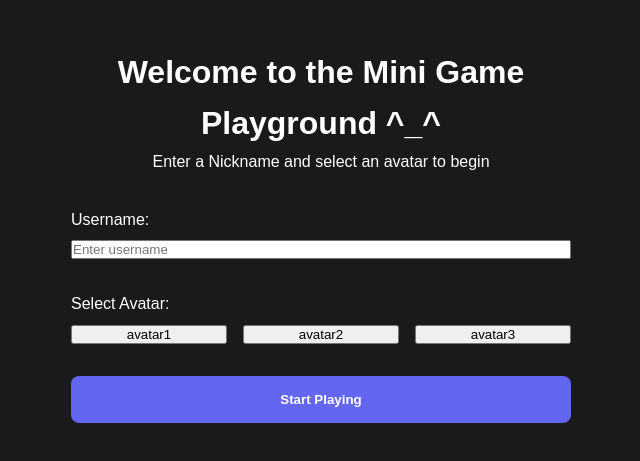
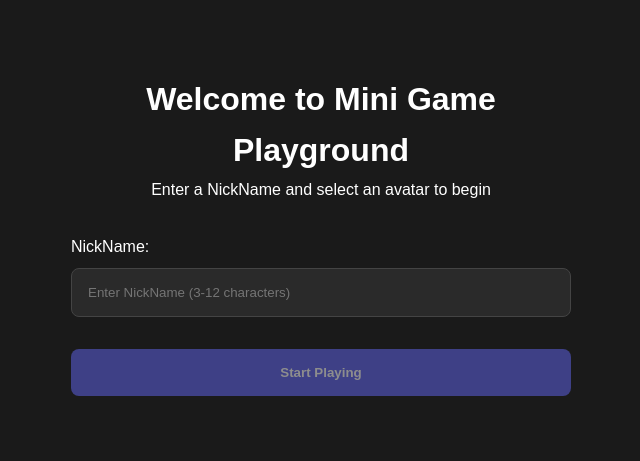
Before and after one commit to DHenson1337/mini-game-playground-client, a React (Vite) app: page / in a window 1280 px wide. Shown: the part 165-626 px from the top of the page, without its empty margins (319-959 px from the left). Built offline with nearby package versions, Linux system fonts and the light colour scheme.

Commit message:
Added Validation to LandingPage userNames and some styling

```diff
--- a/src/pages/LandingPage.jsx
+++ b/src/pages/LandingPage.jsx
@@ -9,6 +9,7 @@ Handles user registration and avater selection before entering the game platform
 function LandingPage() {
   //States for form inputs
   const [username, setUsername] = useState("");
+  const [usernameError, setUsernameError] = useState("");
   const [selectedAvatar, setSelectedAvatar] = useState("");
   const navigate = useNavigate();
 
@@ -18,55 +19,78 @@ function LandingPage() {
    * @param {Event} e - Form submission event
    */
 
-  const handleSubmit = (e) => {
+  //Username validation function
+  const validateusername = (value) => {
+    //Sets user name character limit
+    if (value.length < 3) {
+      return "NickName must be at least 3 characters";
+    }
+    if (value.length > 12) {
+      return "NickName cannot exceed 12 characters";
+    }
+    //Character Checker
+    if (!/^[a-zA-Z0-9_]+$/.test(value)) {
+      return "NickName can only contain letters, numbers, and underscores";
+    }
+    return "";
+  };
+
+  //Handle username change with validation
+  const handleUsernameChange = (e) => {
+    const value = e.target.value;
+    setUsername(value);
+    setUsernameError(validateusername(value));
+  };
+
+  //Form submission
+  const handleSubmit = async (e) => {
     e.preventDefault();
-    if (username && selectedAvatar) {
-      //Todo add back end API to create user
-      navigate("/games"); //Goes to the gamesView section after user is created
+    const error = validateusername(username);
+    if (error) {
+      setUsernameError(error);
+      return;
+    }
+    if (!selectedAvatar) {
+      //Todo Avatar validation...(someday)
+      return;
+    }
+    try {
+      //Todo: API call to create user
+      navigate("/games");
+    } catch (error) {
+      console.error("Failed to create user:", error);
     }
   };
   return (
     <div className="landing-container">
       <div className="landing-content">
-        <h1>Welcome to the Mini Game Playground ^_^</h1>
-        <p>Enter a Nickname and select an avatar to begin</p>
+        <h1>Welcome to Mini Game Playground</h1>
+        <p>Enter a NickName and select an avatar to begin</p>
 
         <form onSubmit={handleSubmit} className="landing-form">
-          {/* UserName Section */}
           <div className="form-group">
-            <label htmlFor="username">Username:</label>
+            <label htmlFor="username">NickName:</label>
             <input
               type="text"
               id="username"
+              className={`form-input ${usernameError ? "input-error" : ""}`}
               value={username}
-              onChange={(e) => setUsername(e.target.value)}
-              placeholder="Enter username"
-              minLength={3}
+              onChange={handleUsernameChange}
+              placeholder="Enter NickName (3-12 characters)"
               maxLength={12}
-              required
             />
-          </div>
-          {/* Avatar Section */}
-          <div className="form-group">
-            <label>Select Avatar:</label>
-            <div className="avatar-grid">
-              {/* Todo: Add images for Avatars */}
-              {["avatar1", "avatar2", "avatar3"].map((avatar) => (
-                <button
-                  key={avatar}
-                  type="button"
-                  className={`avatar-button ${
-                    selectedAvatar === avatar ? "selected" : ""
-                  }`}
-                  onClick={() => setSelectedAvatar(avatar)}
-                >
-                  {avatar}
-                </button>
-              ))}
-            </div>
+            {usernameError && (
+              <span className="error-message">{usernameError}</span>
+            )}
           </div>
 
-          <button type="submit" className="submit-button">
+          {/* Avatar selection will go here */}
+
+          <button
+            type="submit"
+            className="submit-button"
+            disabled={!!usernameError || !username || !selectedAvatar}
+          >
             Start Playing
           </button>
         </form>
--- a/src/pages/styles/LandingPage.css
+++ b/src/pages/styles/LandingPage.css
@@ -42,6 +42,21 @@
   outline: none;
 }
 
+.form-input.input-error {
+  border-color: #ff4444;
+}
+
+.error-message {
+  color: #ff4444;
+  font-size: 0.875rem;
+  margin-top: 0.25rem;
+}
+
+.submit-button:disabled {
+  opacity: 0.5;
+  cursor: not-allowed;
+}
+
 /* Avatar selection grid */
 .avatar-grid {
   display: grid;
```
